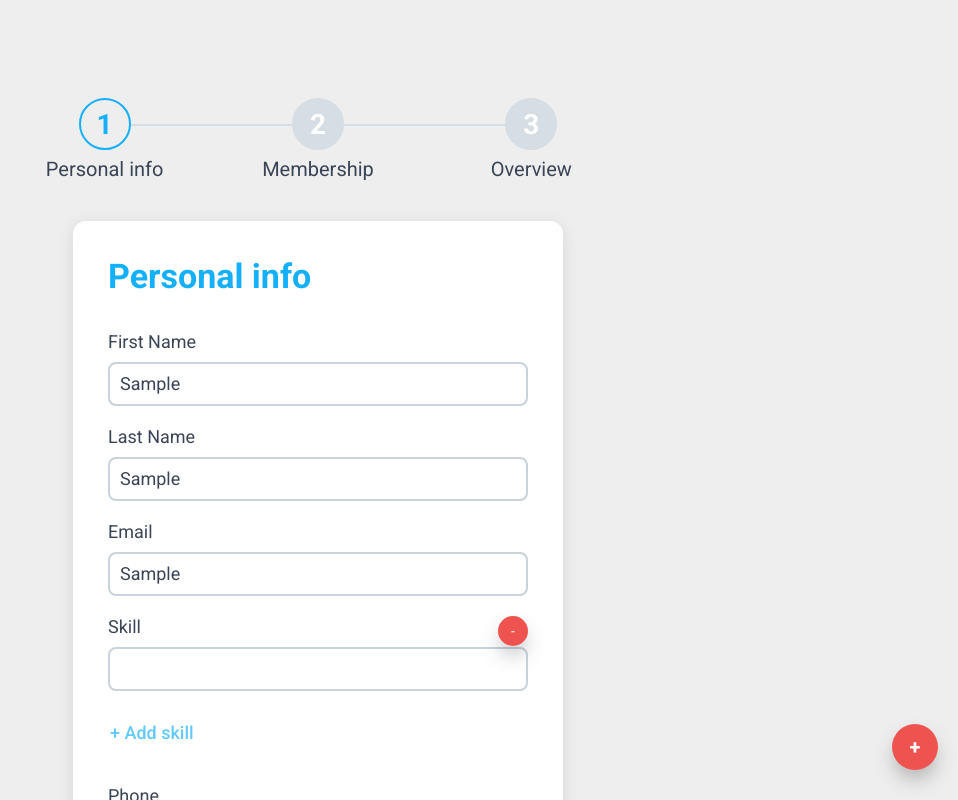
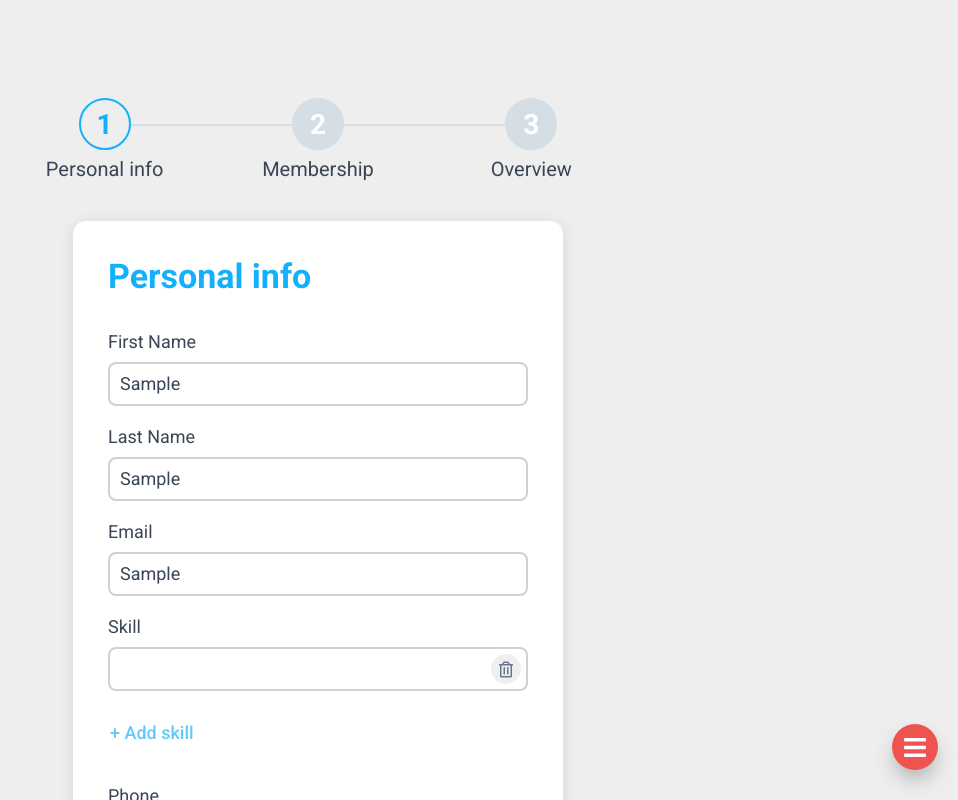
Before and after one commit to jurispl/homework, a Vue app: page /form/personal in a window 1280 px wide. Both pictures are taken after typing "Sample", "Sample", "Sample", "Sample" into the empty fields and a click on the button "+ Add skill". Shown: the top 800 px of the page, without its empty margins (322-1280 px from the left). Built offline with nearby package versions, Linux system fonts and the light colour scheme.

Commit message:
REF Remove skill

```diff
--- a/src/components/AppFabMenu.vue
+++ b/src/components/AppFabMenu.vue
@@ -7,13 +7,17 @@
       <router-link to="/form" class="fab-menu-btn -indigo">Form</router-link>
       <router-link to="/home" class="fab-menu-btn -indigo">Home</router-link>
     </div>
-    <button @click="openMenu = !openMenu" type="button" class="fab-menu-btn -red main">+</button>
+    <button @click="openMenu = !openMenu" type="button" class="fab-menu-btn -red main">
+      <app-icon-bars></app-icon-bars>
+    </button>
   </div>
 </template>
 
 <script>
+import AppIconBars from "@/components/icons/AppIconBars";
 export default {
   name: "AppFabMenu",
+  components: {AppIconBars},
   data() {
     return {
       openMenu: false
--- /dev/null
+++ b/src/components/icons/AppIconBars.vue
@@ -0,0 +1,17 @@
+<template>
+  <svg aria-hidden="true" focusable="false" data-prefix="fas" data-icon="bars" class="svg-inline--fa fa-bars fa-w-14"
+       role="img" xmlns="http://www.w3.org/2000/svg" viewBox="0 0 448 512">
+    <path fill="currentColor"
+          d="M16 132h416c8.837 0 16-7.163 16-16V76c0-8.837-7.163-16-16-16H16C7.163 60 0 67.163 0 76v40c0 8.837 7.163 16 16 16zm0 160h416c8.837 0 16-7.163 16-16v-40c0-8.837-7.163-16-16-16H16c-8.837 0-16 7.163-16 16v40c0 8.837 7.163 16 16 16zm0 160h416c8.837 0 16-7.163 16-16v-40c0-8.837-7.163-16-16-16H16c-8.837 0-16 7.163-16 16v40c0 8.837 7.163 16 16 16z"></path>
+  </svg>
+</template>
+
+<script>
+export default {
+  name: "AppIconBars"
+}
+</script>
+
+<style scoped>
+
+</style>
--- /dev/null
+++ b/src/components/icons/AppIconTrash.vue
@@ -0,0 +1,17 @@
+<template>
+  <svg aria-hidden="true" focusable="false" data-prefix="far" data-icon="trash-alt"
+       class="svg-inline--fa fa-trash-alt fa-w-14" role="img" xmlns="http://www.w3.org/2000/svg" viewBox="0 0 448 512">
+    <path fill="currentColor"
+          d="M268 416h24a12 12 0 0 0 12-12V188a12 12 0 0 0-12-12h-24a12 12 0 0 0-12 12v216a12 12 0 0 0 12 12zM432 80h-82.41l-34-56.7A48 48 0 0 0 274.41 0H173.59a48 48 0 0 0-41.16 23.3L98.41 80H16A16 16 0 0 0 0 96v16a16 16 0 0 0 16 16h16v336a48 48 0 0 0 48 48h288a48 48 0 0 0 48-48V128h16a16 16 0 0 0 16-16V96a16 16 0 0 0-16-16zM171.84 50.91A6 6 0 0 1 177 48h94a6 6 0 0 1 5.15 2.91L293.61 80H154.39zM368 464H80V128h288zm-212-48h24a12 12 0 0 0 12-12V188a12 12 0 0 0-12-12h-24a12 12 0 0 0-12 12v216a12 12 0 0 0 12 12z"></path>
+  </svg>
+</template>
+
+<script>
+export default {
+  name: "AppIconTrash"
+}
+</script>
+
+<style scoped>
+
+</style>
--- a/src/styles/main.scss
+++ b/src/styles/main.scss
@@ -164,10 +164,16 @@ $step-icon-state-number-size: 52px;
 
   .field-action {
     position: absolute;
-    right: 0;
-    top: 0;
+    right: 7px;
+    top: 38px;
     width: 30px;
     height: 30px;
+    color: #66788d;
+    box-shadow: none;
+
+    &:hover {
+      box-shadow: none;
+    }
   }
 }
 
@@ -429,6 +435,11 @@ $step-icon-state-number-size: 52px;
       background-color: #4CAF50;
     }
   }
+
+  svg {
+    width: 30px;
+    height: 25px;
+  }
 }
 
 .fab-menu {
--- a/src/views/steps/StepOne.vue
+++ b/src/views/steps/StepOne.vue
@@ -44,7 +44,7 @@
     <div
         class="form-field"
         v-for="(item, index) in field.skills.fields"
-        :key="index"
+        :key="item"
     >
       <label
           :for="item.label + index"
@@ -55,7 +55,9 @@
              :name="index"
              type="text"
              class="form-control">
-      <button @click="deleteSkill(index)" type="button" class="fab-menu-btn -red field-action">-</button>
+      <button @click="deleteSkill(index)" type="button" class="fab-menu-btn field-action">
+        <app-icon-trash></app-icon-trash>
+      </button>
     </div>
 
     <div class="button-group">
@@ -77,12 +79,13 @@
 <script>
 import PhoneList from "@/views/steps/PhoneList";
 import formFieldMixin from '@/mixin/formFieldMixin'
+import AppIconTrash from "@/components/icons/AppIconTrash";
 
 export default {
   name: "StepOne",
   mixins: [formFieldMixin],
   expose: ['temporaryForm'],
-  components: {PhoneList},
+  components: {AppIconTrash, PhoneList},
   data() {
     return {
       temporaryForm: {
```
